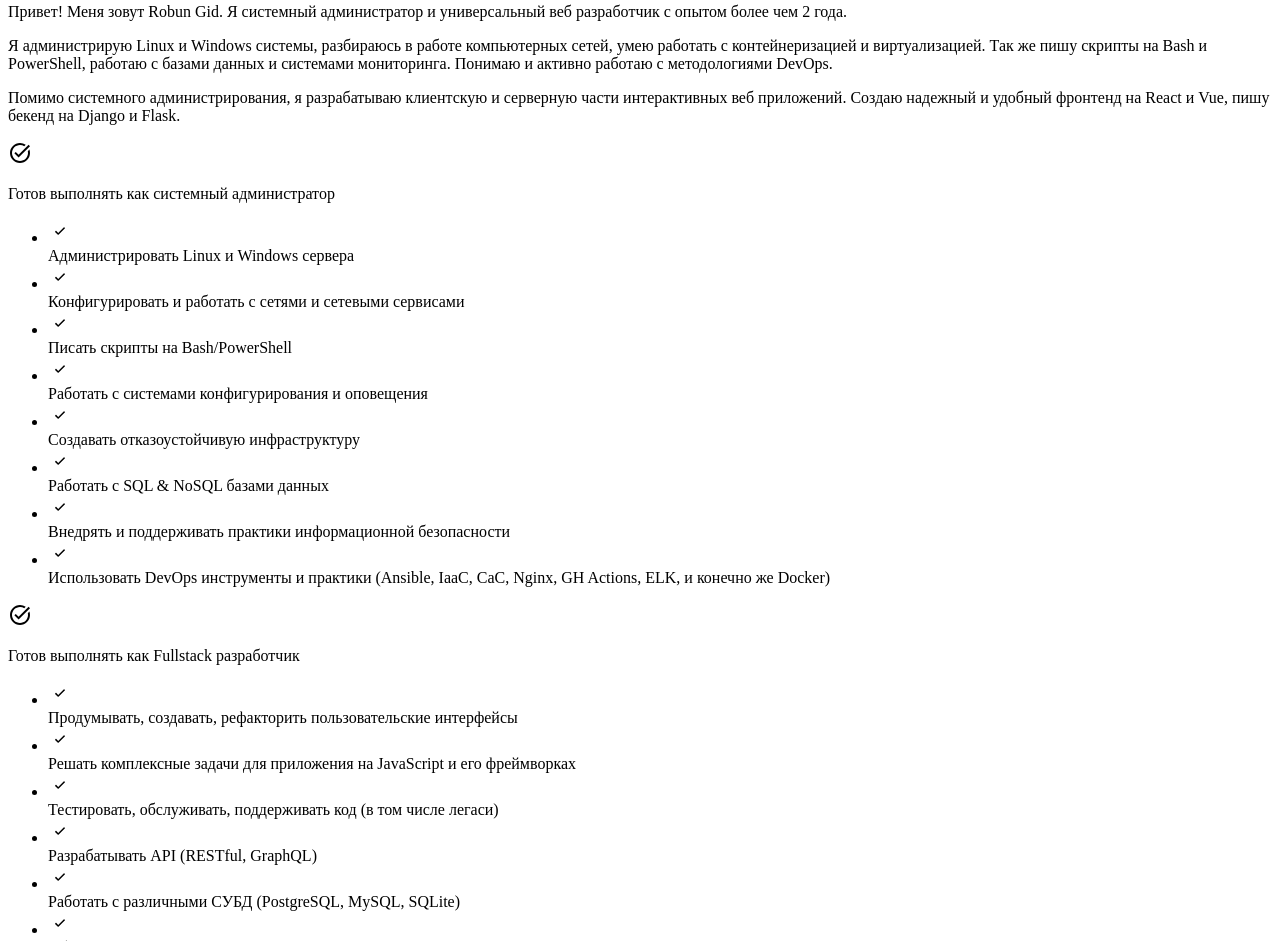
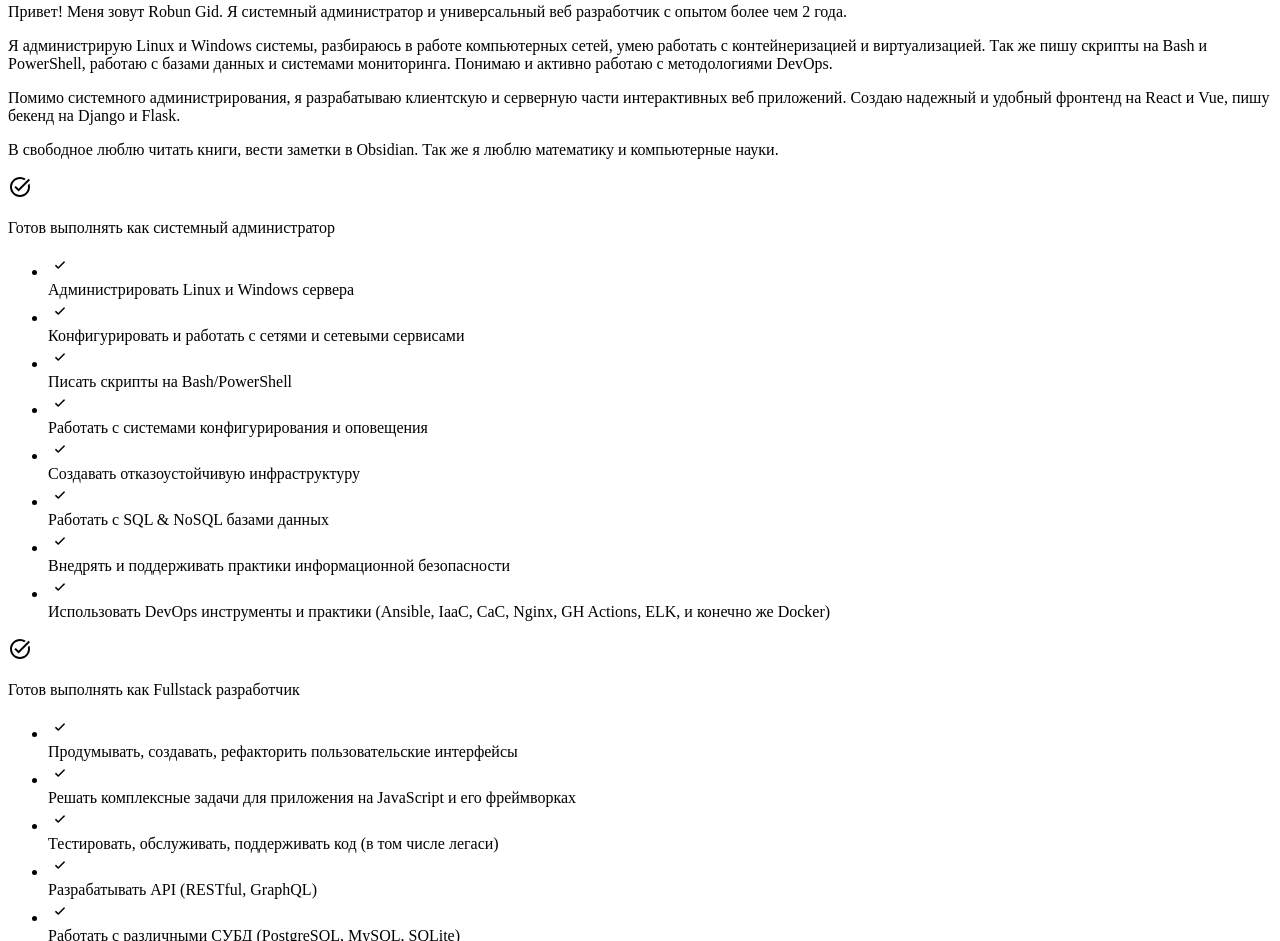
Before and after one commit to RobunGid/RGPersonalAlpha, a website with bundled scripts: page index.html in a window 1280 px wide. Shown: the part 1452-2393 px from the top of the page. Built offline with nearby package versions, Linux system fonts and the light colour scheme.

Commit message:
update about and fix skills-stats wrap

```diff
--- a/index.html
+++ b/index.html
@@ -132,6 +132,9 @@
 						<p class="about--text">
 							Помимо системного администрирования, я разрабатываю клиентскую и серверную части интерактивных веб приложений. Создаю надежный и удобный
 							фронтенд на React и Vue, пишу бекенд на Django и Flask.
+						</p>
+						<p class="about--text">
+							В свободное люблю читать книги, вести заметки в Obsidian. Так же я люблю математику и компьютерные науки.
 						</p>
 					</div>
 				</div>
--- a/style.scss
+++ b/style.scss
@@ -1055,6 +1055,7 @@ $default-transition-delay: 0ms;
 	display: flex;
 	padding: 30px;
 	gap: 40px;
+	flex-wrap: wrap;
 
 	&--item {
 		display: flex;
```
